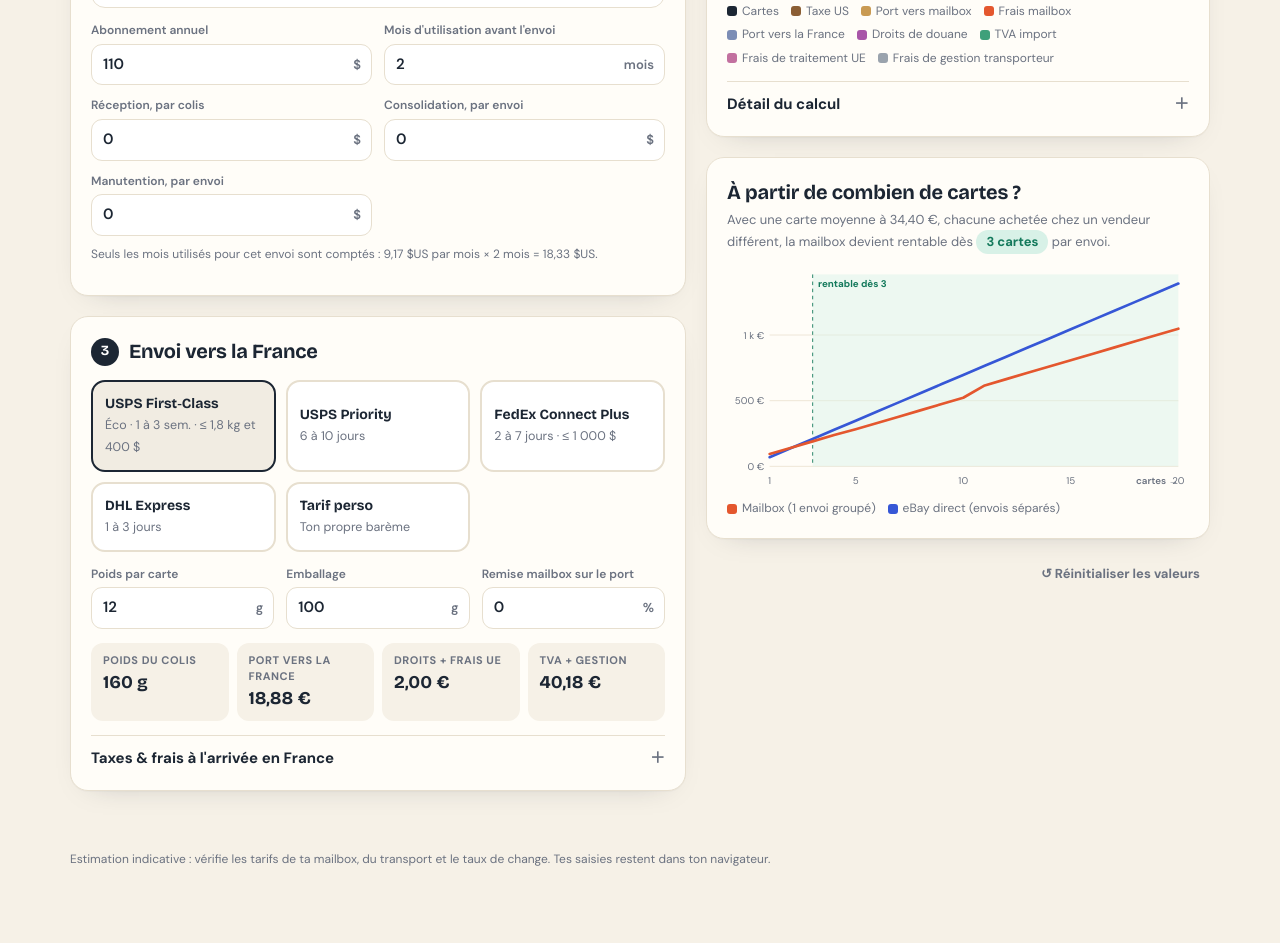
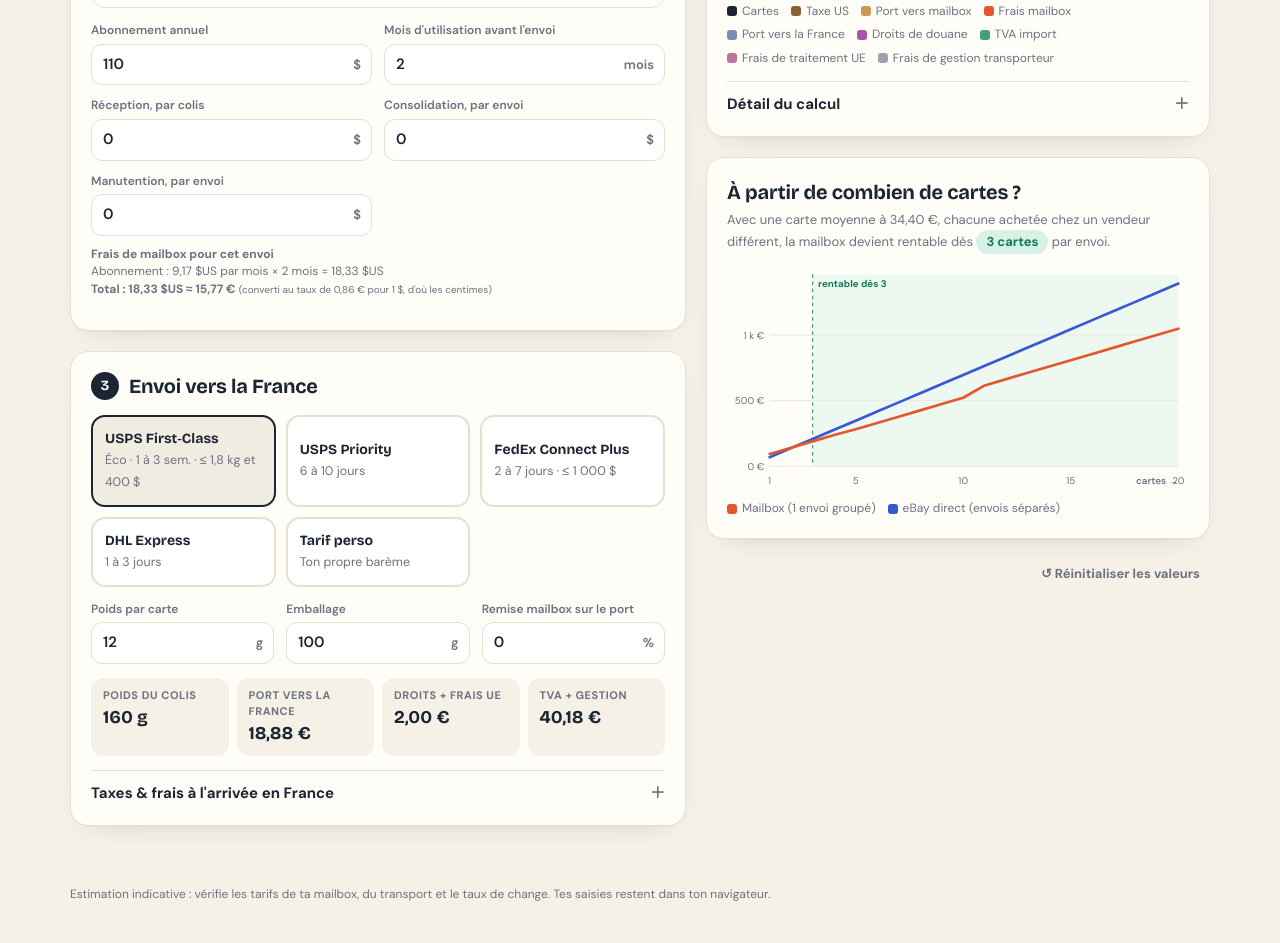
Before and after one commit to Ninspecteur23/Sim_mailbox_fede, a plain HTML site: page index.html in a window 1280 px wide. Shown: the part 869-1812 px from the top of the page. Before the commit the page ends 1777 px from the top, so only its background shows below. Drawn offline with nearby package versions, Linux system fonts and the light colour scheme.

Commit message:
Add files via upload

```diff
--- a/index.html
+++ b/index.html
@@ -363,10 +363,28 @@ function renderBox(){
   document.getElementById("taxFree").setAttribute("aria-pressed",!!S.taxFree);
   document.getElementById("tfSub").textContent = S.box==="sub" ? "Adresse exonérée de taxe, avec un supplément annuel" : "Entrepôt Oregon (sans taxe) au lieu de l'Arizona";
   document.getElementById("usageHead").textContent = S.taxFree ? "Tarifs Oregon · sans taxe US" : "Tarifs Arizona · taxe US appliquée";
-  const T=S.taxFree?S.usage.tf:S.usage.std;
-  document.getElementById("boxNote").textContent = S.box==="sub"
-    ? `Seuls les mois utilisés pour cet envoi sont comptés : ${usd((n(S.sub.annual)+(S.taxFree?n(S.sub.taxFreeFee):0))/12)} par mois × ${n(S.sub.months)} mois = ${usd((n(S.sub.annual)+(S.taxFree?n(S.sub.taxFreeFee):0))/12*n(S.sub.months))}.`
-    : `Par colis reçu : ${n(T.perPkg)} $ de traitement + ${n(T.perCard)} $ par carte, plafonné au prix du lot (${n(T.cap)} $). Les cartes sont réparties également entre les colis.`;
+}
+function feeNote(){
+  const {nC,nP}=norm(S.buy), fx=n(S.cust.fx);
+  const fmt=v=>usd(v).replace(/,00\s/," ");
+  let lines=[], tot=0;
+  if(S.box==="usage"){
+    const T=S.taxFree?S.usage.tf:S.usage.std, groups={};
+    split(nC,nP).forEach(q=>groups[q]=(groups[q]||0)+1);
+    Object.keys(groups).sort((a,b)=>a-b).forEach(q=>{
+      const each=n(T.perPkg)+Math.min(n(T.cap),n(T.perCard)*q), lot=n(T.perCard)*q>n(T.cap);
+      tot+=each*groups[q];
+      lines.push(`${groups[q]} colis de ${q} carte${q>1?"s":""} × ${fmt(each)} <small>(${fmt(n(T.perPkg))} + ${lot?"lot "+fmt(n(T.cap)):q+" × "+fmt(n(T.perCard))})</small>`);
+    });
+    tot+=n(S.usage.consol); lines.push(`Consolidation : ${fmt(n(S.usage.consol))}`);
+  } else {
+    const m=(n(S.sub.annual)+(S.taxFree?n(S.sub.taxFreeFee):0))/12, ab=m*n(S.sub.months);
+    tot=ab+n(S.sub.recv)*nP+n(S.sub.consol)+n(S.sub.handling);
+    lines.push(`Abonnement : ${usd(m)} par mois × ${n(S.sub.months)} mois = ${usd(ab)}`);
+    if(n(S.sub.recv)) lines.push(`Réception : ${nP} colis × ${fmt(n(S.sub.recv))}`);
+    if(n(S.sub.consol)+n(S.sub.handling)) lines.push(`Consolidation et manutention : ${fmt(n(S.sub.consol)+n(S.sub.handling))}`);
+  }
+  document.getElementById("boxNote").innerHTML=`<b>Frais de mailbox pour cet envoi</b><br>${lines.join("<br>")}<br><b>Total : ${usd(tot)} ≈ ${eur(tot*fx)}</b> <small>(converti au taux de ${String(n(S.cust.fx)).replace(".",",")} € pour 1 $, d'où les centimes)</small>`;
 }
 document.querySelectorAll("[data-box]").forEach(b=>b.onclick=()=>{S.box=b.dataset.box;renderBox();update()});
 document.querySelectorAll("[data-ship]").forEach(b=>b.onclick=()=>{S.shipMode=b.dataset.ship;renderBox();update()});
@@ -377,7 +395,7 @@ document.getElementById("reset").onclick=()=>{S=structuredClone(DEFAULTS);docume
 
 /* ---------- résultats ---------- */
 function update(){
-  save();
+  save(); feeNote();
   const M=calcMailbox(S.buy), E=calcEbay(S.buy);
   const diff=E.total-M.total;
   document.getElementById("taxCalc").textContent=`= ${usd(n(S.buy.total)*n(S.buy.tax)/100)}`;
```
